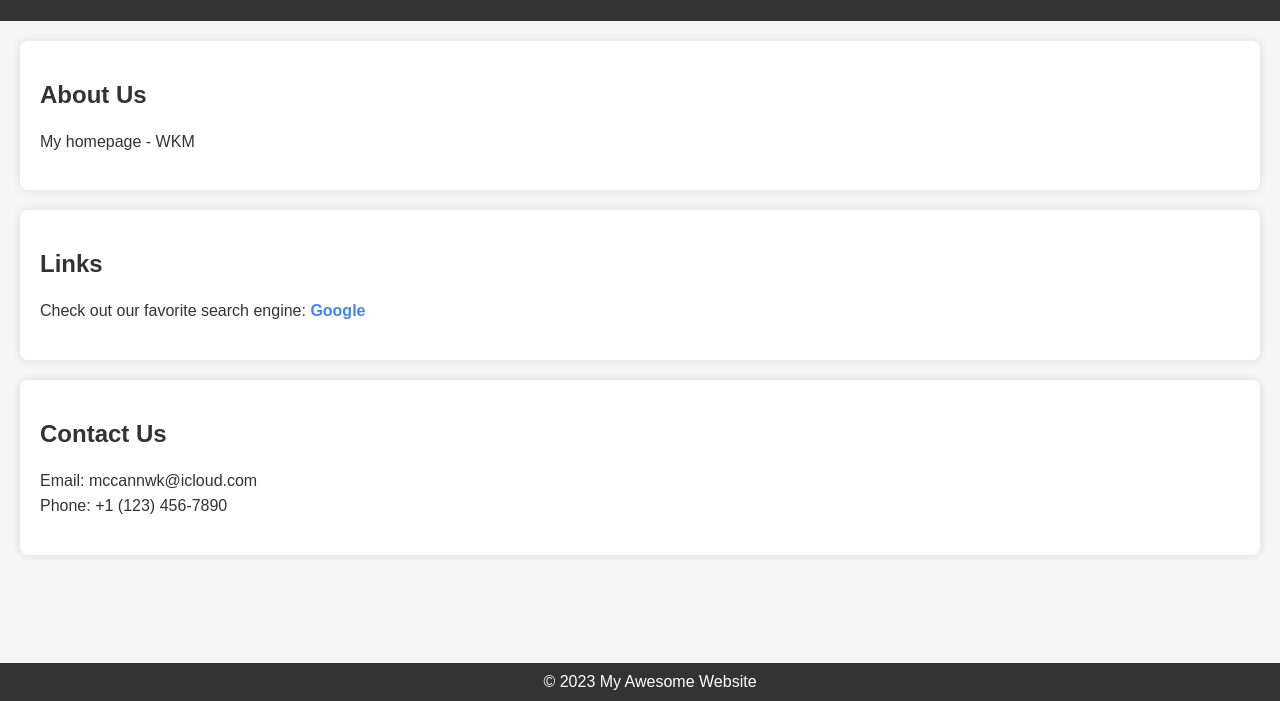
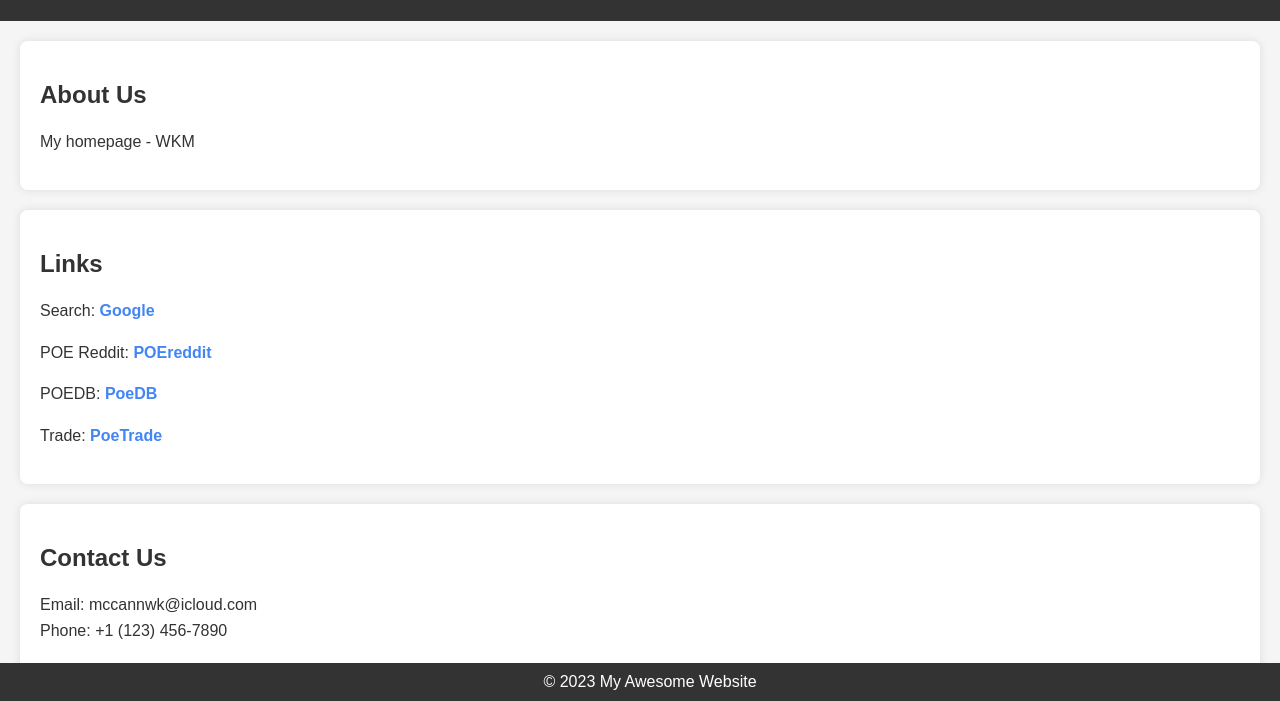
Before and after one commit to lyfeis/lyfeis.github.io, a plain HTML site: page index.html in a window 1280 px wide. Shown: the part 99-800 px from the top of the page. Drawn offline with Linux system fonts and the light colour scheme.

Commit message:
Update index.html

```diff
--- a/index.html
+++ b/index.html
@@ -66,7 +66,10 @@
 
     <section>
         <h2>Links</h2>
-        <p>Check out our favorite search engine: <a href="https://www.google.com" target="_blank">Google</a></p>
+        <p>Search: <a href="https://www.google.com" target="_blank">Google</a></p>
+        <p>POE Reddit: <a href="https://old.reddit.com/r/pathofexile" target="_blank">POEreddit</a></p>
+        <p>POEDB: <a href="https://www.poedb.tw" target="_blank">PoeDB</a></p>
+        <p>Trade: <a href="https://www.pathofexile.com/trade" target="_blank">PoeTrade</a></p>
     </section>
 
     <section>
```
